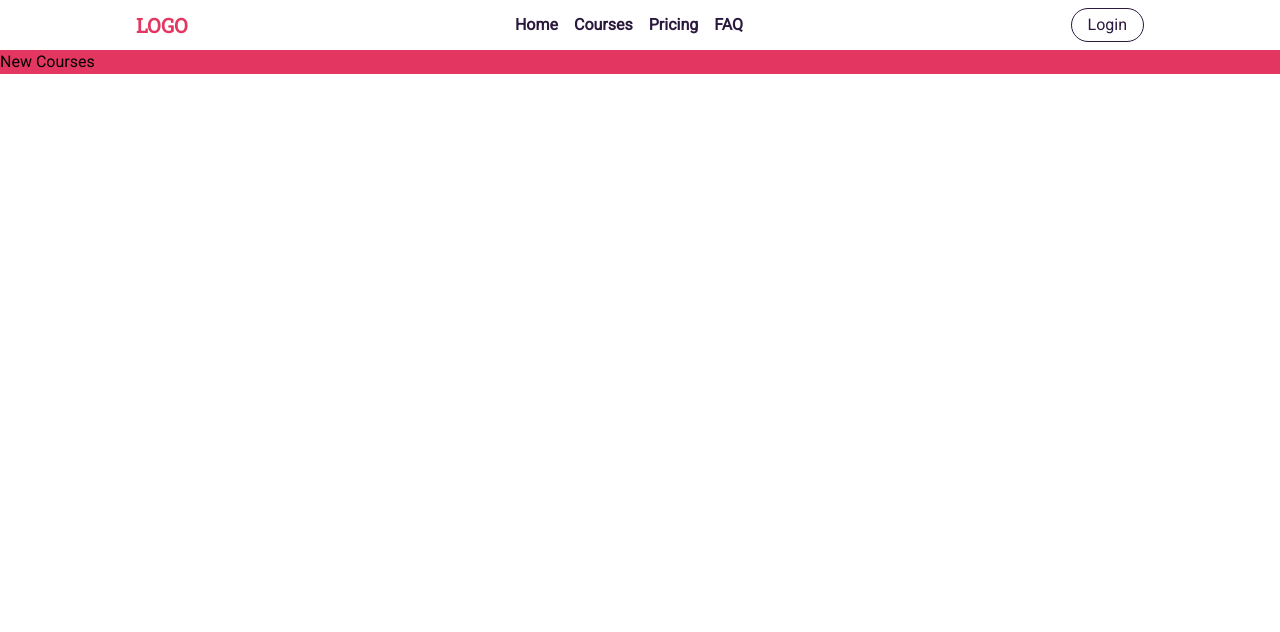
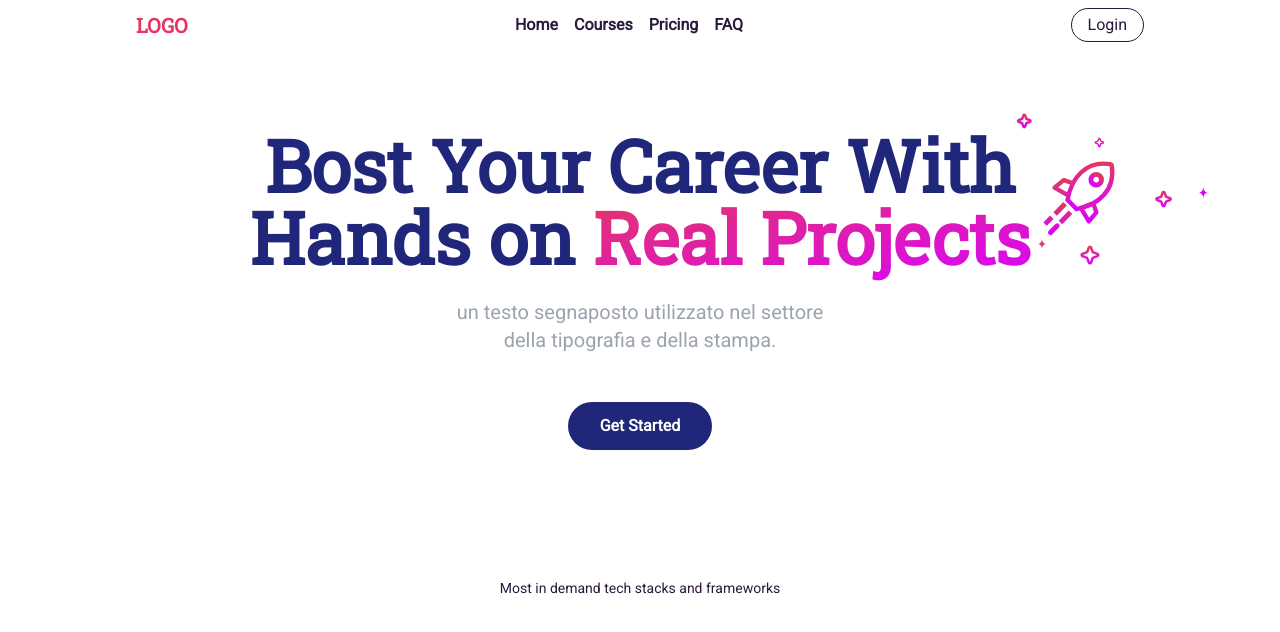
Before and after one commit to ZinoChan/dev-courses, a Next.js app: page / in a window 1280 px wide. Shown: the top 632 px of the page. Built offline with nearby package versions, Linux system fonts and the light colour scheme.

Commit message:
add hero section

```diff
--- /dev/null
+++ b/src/common/components/Hero/index.tsx
@@ -0,0 +1,37 @@
+import Image from "next/image";
+import rocket from "../../../assets/rocket.svg";
+import MarqueeText from "./MarqueeText";
+
+const Hero = () => {
+  return (
+    <section className="py-20">
+      <div className="flex items-center text-center px-2 justify-center mb-32">
+        <div>
+          <h1 className="text-7xl mb-6 text-primary-dark-100 font-bold relative">
+            Bost Your Career With <br /> Hands on{" "}
+            <span className="text-transparent bg-clip-text bg-gradient-to-br from-primary-100 to-primary-200">
+              Real Projects
+            </span>
+            <span className="absolute bottom-0 -right-48">
+              <Image src={rocket} width={222} height={152} alt="rocket" />
+            </span>
+          </h1>
+          <p className="text-gray-400 text-xl mb-12">
+            un testo segnaposto utilizzato nel settore <br /> della tipografia e
+            della stampa.
+          </p>
+          <button className="rounded-full px-8 py-3 font-bold bg-primary-dark-100 text-white">
+            Get Started
+          </button>
+        </div>
+      </div>
+      <div className="text-center">
+        <p className="text-primary-dark-200 text-sm mb-6">
+          Most in demand tech stacks and frameworks
+        </p>
+      </div>
+    </section>
+  );
+};
+
+export default Hero;
--- a/src/pages/index.tsx
+++ b/src/pages/index.tsx
@@ -1,7 +1,12 @@
 import type { NextPage } from "next";
+import Hero from "../common/components/Hero";
 
 const Home: NextPage = () => {
-  return <div className="bg-primary-100">New Courses</div>;
+  return (
+    <>
+      <Hero />
+    </>
+  );
 };
 
 export default Home;
```
Also changed, not shown: src/assets/rocket.svg (added).
